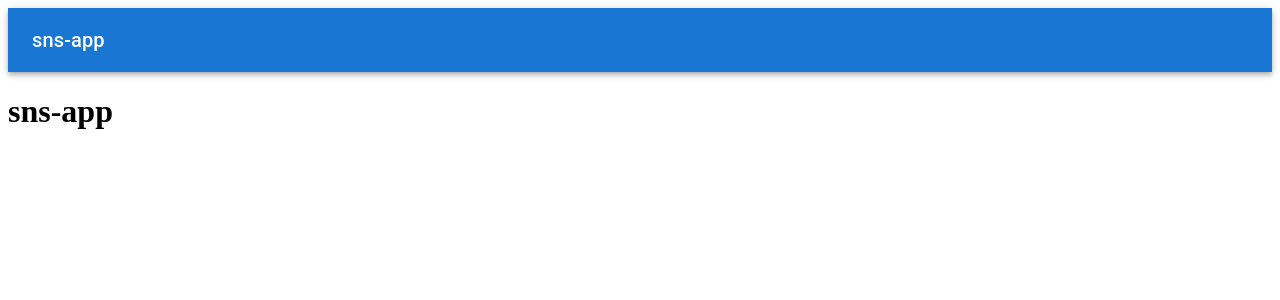
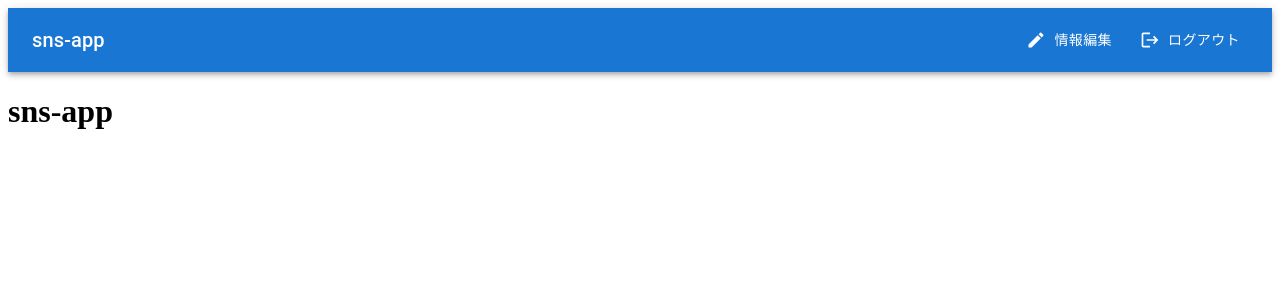
Before and after one commit to na2na-p/sns-app, a React (Vite) app in the folder packages/frontend/: page / in a window 1280 px wide. Shown: the top 300 px of the page. Built offline with nearby package versions, Linux system fonts and the light colour scheme.

Commit message:
Add Header

```diff
--- a/packages/frontend/src/components/input/Button/index.tsx
+++ b/packages/frontend/src/components/input/Button/index.tsx
@@ -1,6 +1,14 @@
 import type { ButtonProps } from '@mui/material/Button';
-import Button from '@mui/material/Button';
+import MuiButton from '@mui/material/Button';
 
 export type { ButtonProps };
 
+const Button = ({ label, ...props }: ButtonProps & {
+	label: string;
+}) => (
+	<MuiButton {...props}>
+		{label}
+	</MuiButton>
+);
+
 export default Button;
--- a/packages/frontend/src/layout/Header/index.tsx
+++ b/packages/frontend/src/layout/Header/index.tsx
@@ -1,5 +1,9 @@
 import Typography from '@/components/dataDisplay/Typography';
+import EditIcon from '@/components/icons/EditIcon';
+import LogoutIcon from '@/components/icons/LogoutIcon';
+import Button from '@/components/input/Button';
 import Box from '@/components/layout/Box';
+import Stack from '@/components/layout/Stack';
 import Toolbar from '@/components/navigation/Toolbar';
 import AppBar from '@/components/surfaces/AppBar';
 
@@ -13,6 +17,11 @@ const Header = () => {
 					<Typography variant="h6" component="div" sx={{ flexGrow: 1 }}>
 						{APP_NAME}
 					</Typography>
+					{/* TODO: ログアウト時はボタン類全て非表示 */}
+					<Stack direction='row'>
+						<Button color='inherit' label='情報編集' startIcon={<EditIcon />} />
+						<Button color='inherit' label='ログアウト' startIcon={<LogoutIcon />} />
+					</Stack>
 				</Toolbar>
 			</AppBar>
 		</Box>
```
